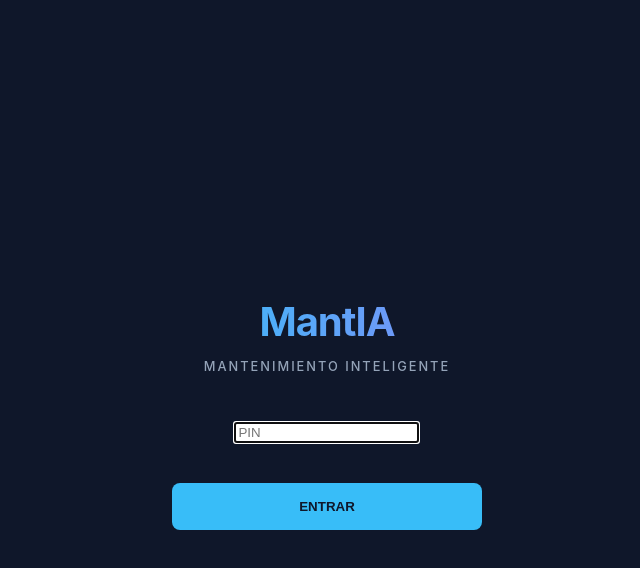
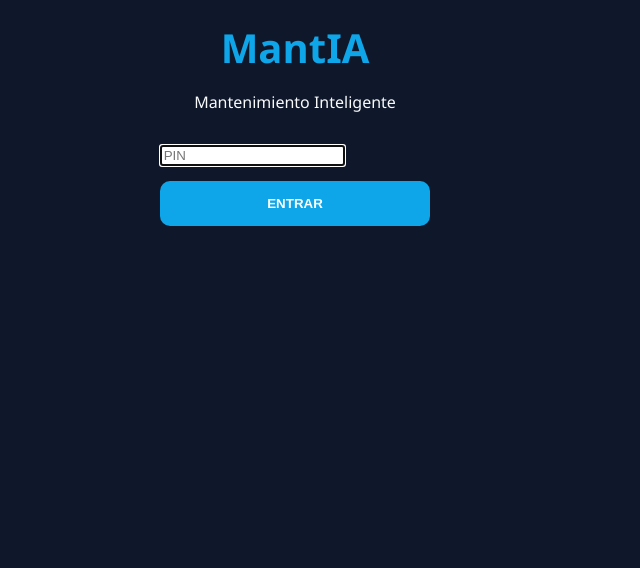
Before and after one commit to Javier25-cloud/MantIA, a React app in the folder frontend/: page / in a window 1280 px wide. Shown: the top 568 px of the page, without its empty margins (345-985 px from the left). Built offline with nearby package versions, Linux system fonts and the light colour scheme; the HTML template or start-up script is replaced by a standard one.

Commit message:
UI FIX: Corregida visibilidad de texto en tablas de inventario

```diff
--- a/frontend/src/App.css
+++ b/frontend/src/App.css
@@ -1,81 +1,164 @@
+/* --- CONFIGURACIÓN GENERAL --- */
 :root {
-  --bg-color: #0f172a;
-  --card-bg: #1e293b;
-  --primary: #38bdf8;
-  --primary-glow: rgba(56, 189, 248, 0.3);
-  --success: #10b981;
+  --primary: #0ea5e9;
+  --dark: #0f172a;
+  --bg-card: #1e293b;
   --text-main: #f8fafc;
-  --text-muted: #94a3b8;
-  --danger: #ef4444;
 }
 
 body {
   margin: 0;
-  font-family: 'Inter', system-ui, -apple-system, sans-serif;
-  background-color: var(--bg-color);
+  font-family: 'Segoe UI', Tahoma, Geneva, Verdana, sans-serif;
+  background-color: var(--dark);
   color: var(--text-main);
   display: flex;
   justify-content: center;
-  align-items: center;
-  min-height: 100vh;
+  padding: 20px;
 }
 
 .container {
   width: 100%;
-  max-width: 450px;
-  padding: 2rem;
-  text-align: center;
+  transition: max-width 0.3s ease;
 }
 
-.header h1 {
-  font-size: 2.5rem;
-  letter-spacing: -1px;
-  margin-bottom: 0.5rem;
-  background: linear-gradient(to right, #38bdf8, #818cf8);
-  -webkit-background-clip: text;
-  -webkit-text-fill-color: transparent;
+/* --- HEADER Y NAV --- */
+.header { text-align: center; margin-bottom: 30px; }
+.header h1 { margin: 0; color: var(--primary); font-size: 2.5rem; }
+
+.nav-tabs {
+  display: flex;
+  gap: 10px;
+  margin-bottom: 20px;
+  background: var(--bg-card);
+  padding: 5px;
+  border-radius: 12px;
 }
 
-.header p {
-  color: var(--text-muted);
-  font-weight: 500;
-  text-transform: uppercase;
-  font-size: 0.8rem;
-  letter-spacing: 2px;
+.nav-tabs button {
+  flex: 1;
+  padding: 10px;
+  border: none;
+  background: transparent;
+  color: #94a3b8;
+  cursor: pointer;
+  border-radius: 8px;
+  font-weight: bold;
 }
 
-.main-content {
-  margin-top: 3rem;
-  display: flex;
-  flex-direction: column;
-  align-items: center;
-  gap: 1.5rem;
+.nav-tabs button.active {
+  background: var(--primary);
+  color: white;
 }
 
-/* El Botón de Grabación Profesional */
+/* --- TABLAS (EL FIX ESTÁ AQUÍ) --- */
+.history-table {
+  width: 100%;
+  border-collapse: collapse;
+  margin-top: 10px;
+  background: white; /* Fondo blanco */
+  border-radius: 12px;
+  overflow: hidden;
+  box-shadow: 0 4px 6px -1px rgb(0 0 0 / 0.1);
+}
+
+.history-table th {
+  background: #f1f5f9;
+  padding: 15px;
+  text-align: left;
+  font-size: 0.75rem;
+  color: #64748b;
+  text-transform: uppercase;
+  letter-spacing: 0.05em;
+}
+
+.history-table td {
+  padding: 15px;
+  border-bottom: 1px solid #f1f5f9;
+  font-size: 0.9rem;
+  color: #1e293b; /* <--- REALIDAD: Texto oscuro para que se vea sobre blanco */
+}
+
+.row-critical {
+  background-color: #fff1f2 !important;
+}
+
+.row-critical td {
+  color: #991b1b !important; /* Texto rojo oscuro para alertas */
+}
+
+/* --- BOTONES Y ACCIONES --- */
+.action-btn {
+  background: #f8fafc;
+  border: 1px solid #e2e8f0;
+  border-radius: 6px;
+  cursor: pointer;
+  font-size: 1.1rem;
+  padding: 5px 8px;
+  transition: all 0.2s;
+}
+
+.action-btn:hover {
+  background: #e2e8f0;
+  transform: translateY(-2px);
+}
+
+.confirm-button {
+  width: 100%;
+  padding: 15px;
+  background: var(--primary);
+  color: white;
+  border: none;
+  border-radius: 10px;
+  font-weight: bold;
+  cursor: pointer;
+  margin-top: 15px;
+}
+
+.logout-btn {
+  margin-top: 40px;
+  width: 100%;
+  padding: 12px;
+  background: #334155;
+  color: white;
+  border: none;
+  border-radius: 10px;
+  cursor: pointer;
+  opacity: 0.8;
+}
+
+.logout-btn:hover { opacity: 1; }
+
+/* --- ANIMACIONES --- */
+.animate-in {
+  animation: fadeIn 0.4s ease-out;
+}
+
+@keyframes fadeIn {
+  from { opacity: 0; transform: translateY(10px); }
+  to { opacity: 1; transform: translateY(0); }
+}
+
+/* --- ESTILOS OPERARIO --- */
 .record-button {
   width: 120px;
   height: 120px;
   border-radius: 50%;
-  border: none;
-  background: var(--card-bg);
-  color: var(--primary);
-  font-size: 1.1rem;
-  font-weight: bold;
+  border: 8px solid #334155;
+  background: var(--bg-card);
+  color: white;
+  font-size: 2rem;
   cursor: pointer;
-  transition: all 0.3s ease;
-  box-shadow: 0 0 0 4px var(--card-bg), 0 0 0 5px var(--primary);
   display: flex;
   flex-direction: column;
+  align-items: center;
   justify-content: center;
-  align-items: center;
-  gap: 8px;
+  margin: 40px auto;
+  transition: all 0.3s;
 }
 
 .record-button.recording {
-  background: var(--danger);
-  color: white;
-  box-shadow: 0 0 0 4px var(--bg-color), 0 0 20px 5px rgba(239, 68, 68, 0.5);
+  border-color: #ef4444;
+  box-shadow: 0 0 20px #ef4444;
   animation: pulse 1.5s infinite;
 }
 
@@ -84,135 +167,3 @@ body {
   50% { transform: scale(1.05); }
   100% { transform: scale(1); }
 }
-
-/* Tarjeta de IA */
-.ia-card {
-  background: var(--card-bg);
-  border: 1px solid rgba(255,255,255,0.1);
-  border-radius: 16px;
-  padding: 1.5rem;
-  width: 100%;
-  text-align: left;
-  animation: slideUp 0.4s ease-out;
-}
-
-@keyframes slideUp {
-  from { opacity: 0; transform: translateY(20px); }
-  to { opacity: 1; transform: translateY(0); }
-}
-
-.ia-card h3 {
-  margin-top: 0;
-  color: var(--primary);
-  font-size: 0.9rem;
-  text-transform: uppercase;
-  border-bottom: 1px solid rgba(255,255,255,0.05);
-  padding-bottom: 10px;
-}
-
-.ia-card p {
-  margin: 12px 0;
-  font-size: 1rem;
-}
-
-.ia-card strong {
-  color: var(--text-muted);
-  font-weight: 400;
-  display: block;
-  font-size: 0.8rem;
-}
-
-/* Botones de acción */
-.confirm-button {
-  width: 100%;
-  padding: 1rem;
-  background: var(--primary);
-  color: var(--bg-color);
-  border: none;
-  border-radius: 8px;
-  font-weight: 800;
-  cursor: pointer;
-  margin-top: 1rem;
-  text-transform: uppercase;
-  transition: opacity 0.2s;
-}
-
-.confirm-button:hover {
-  opacity: 0.9;
-}
-
-.status-msg {
-  font-size: 0.9rem;
-  color: var(--success);
-  margin-top: 10px;
-}
-/* Navegación por pestañas */
-.nav-tabs {
-  display: flex;
-  gap: 10px;
-  margin-bottom: 2rem;
-  background: var(--card-bg);
-  padding: 5px;
-  border-radius: 10px;
-}
-
-.nav-tabs button {
-  flex: 1;
-  padding: 10px;
-  background: transparent;
-  border: none;
-  color: var(--text-muted);
-  cursor: pointer;
-  border-radius: 6px;
-  font-weight: bold;
-  transition: all 0.3s;
-}
-
-.nav-tabs button.active {
-  background: var(--primary);
-  color: var(--bg-color);
-}
-
-/* Tabla de Historial Industrial */
-.dashboard-view {
-  overflow-x: auto;
-  margin-top: 2rem;
-}
-
-.history-table {
-  width: 100%;
-  border-collapse: collapse;
-  text-align: left;
-  font-size: 0.9rem;
-}
-
-.history-table th {
-  padding: 12px;
-  color: var(--text-muted);
-  border-bottom: 2px solid var(--card-bg);
-  text-transform: uppercase;
-  font-size: 0.75rem;
-  letter-spacing: 1px;
-}
-
-.row-critical { background-color: #fff1f2 !important; }
-.action-btn { background: none; border: none; cursor: pointer; font-size: 1.1rem; filter: grayscale(1); }
-.action-btn:hover { filter: grayscale(0); transform: scale(1.2); }
-
-.history-table { width: 100%; border-collapse: collapse; margin-top: 10px; background: white; border-radius: 8px; overflow: hidden; }
-.history-table th { background: #f8fafc; padding: 12px; text-align: left; font-size: 0.8rem; color: #64748b; }
-.history-table td { padding: 12px; border-bottom: 1px solid #f1f5f9; font-size: 0.9rem; }
-
-.logout-btn { margin-top: 30px; width: 100%; padding: 10px; background: #334155; color: white; border: none; border-radius: 8px; cursor: pointer; }
-
-.animate-in { animation: fadeIn 0.3s ease-out; }
-@keyframes fadeIn { from { opacity: 0; transform: translateY(10px); } to { opacity: 1; transform: translateY(0); } }
-
-.history-table td {
-  padding: 15px 12px;
-  border-bottom: 1px solid rgba(255,255,255,0.05);
-}
-
-.history-table tr:hover {
-  background: rgba(255,255,255,0.02);
-}
```
